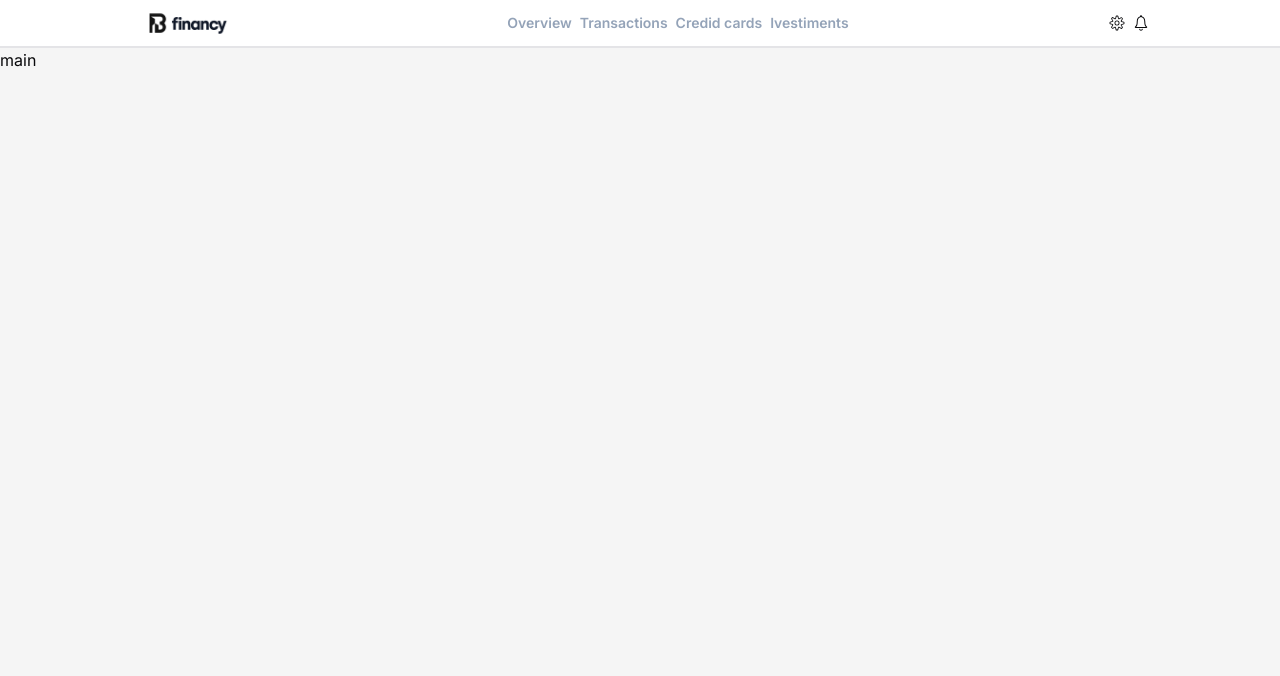
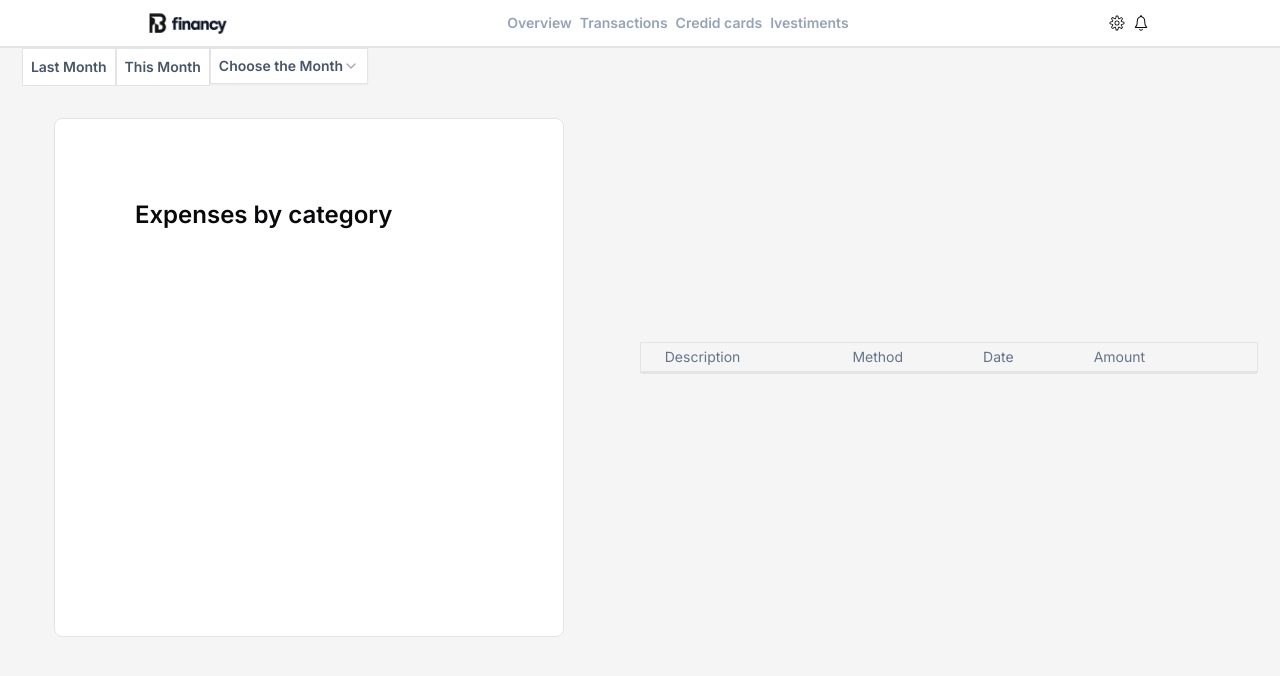
Before and after one commit to Pedroo07/B-Finances, a Next.js app: page /transactions in a window 1280 px wide. Shown: the top 676 px of the page. Built offline with nearby package versions, Linux system fonts and the light colour scheme.

Commit message:
creating transaction page interface

```diff
--- a/app/components/header.tsx
+++ b/app/components/header.tsx
@@ -1,4 +1,5 @@
 import Image from 'next/image'
+import Link from 'next/link';
 import React from 'react'
 import { CiSettings } from "react-icons/ci";
 import { IoIosNotificationsOutline } from "react-icons/io";
@@ -9,8 +10,8 @@ const Header = () => {
         <div><Image src='/Logo.png' alt='logo' width={120} height={120}/></div>
         <div>
             <ul className='flex items-center gap-2 font-Inter'>
-                <li className='text-sm font-semibold text-slate-400 active:text-blue-400 cursor-pointer'>Overview</li>
-                <li className='text-sm font-semibold text-slate-400 active:text-blue-400 cursor-pointer'>Transactions</li>
+                <li className='text-sm font-semibold text-slate-400 active:text-blue-400 cursor-pointer'><Link href="/">Overview</Link></li>
+                <li className='text-sm font-semibold text-slate-400 active:text-blue-400 cursor-pointer'><Link href="/transactions">Transactions</Link></li>
                 <li className='text-sm font-semibold text-slate-400 active:text-blue-400 cursor-pointer'>Credid cards</li>
                 <li className='text-sm font-semibold text-slate-400 active:text-blue-400 cursor-pointer'>Ivestiments</li>
             </ul>
--- a/app/components/main.tsx
+++ b/app/components/main.tsx
@@ -1,5 +1,5 @@
 "use client"
-import React, { ChangeEvent} from 'react'
+import React, { ChangeEvent } from 'react'
 import { FC, useState } from 'react';
 import { CiCalendarDate } from "react-icons/ci";
 import { IoIosArrowRoundUp, IoIosArrowRoundDown } from "react-icons/io";
@@ -9,8 +9,8 @@ import { Input } from "@/components/ui/input"
 import { Select, SelectContent, SelectGroup, SelectItem, SelectTrigger, SelectValue, SelectLabel } from '@/components/ui/select';
 import { Button } from '@/components/ui/button';
 import { Income } from "../incomes"
-import TransactionItem from './transactions';
-import { DonutChart,GraphicListItem, } from './graphic';
+import { TransactionItem, TransactionHeader } from './transactions';
+import { DonutChart, GraphicListItem, } from './graphic';
 import { separateAmountByMethod } from './graphic';
 import { v4 as uuidv4 } from 'uuid';
 export const Main: FC = () => {
@@ -148,7 +148,7 @@ export const Main: FC = () => {
     }
     console.log(items)
 
-    const results =  separateAmountByMethod(items)
+    const results = separateAmountByMethod(items)
 
 
     return (
@@ -161,7 +161,6 @@ export const Main: FC = () => {
                         <li className='border text-slate-600 active:text-blue-400 p-2 bg-white'><button>Last month</button></li>
                         <li className='border text-slate-600 active:text-blue-400 p-2 bg-white rounded-e-sm'><button>This year</button></li>
                         <li className='flex border text-slate-600 active:text-blue-400 p-2 bg-white items-center gap-0.5 rounded mx-2'><CiCalendarDate className='text-sm' /><button>Select period</button></li>
-
                     </ul>
                 </div>
                 <div className='grid grid-flow-col grid-rows-2 gap-8  mx-auto max-w-screen-xl items-center'>
@@ -283,10 +282,10 @@ export const Main: FC = () => {
                 <section className='border rounded-lg bg-white p-4 m-4'>
                     <p className='font-semibold'>Expenses by category</p>
                     <div>
-                        <DonutChart results={results}/>
+                        <DonutChart results={results} />
                     </div>
                     <div>
-                     <GraphicListItem results={results}/>
+                        <GraphicListItem results={results} />
                     </div>
                 </section>
                 <section className='bg-white '>
@@ -295,14 +294,7 @@ export const Main: FC = () => {
                         <p className='text-sm font-semibold text-slate-400'>Check your last transactions</p>
                     </header>
                     <main>
-                        <div>
-                            <ul className='flex justify-between bg-neutral-100 border gap-20 pl-6 pr-28 py-1'>
-                                <li className='text-sm  text-slate-500  pr-8'>Description</li>
-                                <li className='text-sm  text-slate-500'>Method</li>
-                                <li className='text-sm  text-slate-500'>Date</li>
-                                <li className='text-sm  text-slate-500'>Amount</li>
-                            </ul>
-                        </div>
+                        <TransactionHeader />
                         <div className='border rounded-b-lg max-h-96 overflow-auto'>
                             <ul className='divide-y '>
                                 {items.map((item => (
--- a/app/components/transactions.tsx
+++ b/app/components/transactions.tsx
@@ -14,17 +14,28 @@ type TransactionItemProps = {
     onDelete: (id: string) => void
 }
 
- const TransactionItem: React.FC<TransactionItemProps> = ({item, onDelete}) => {
+export const TransactionHeader = () => {
+    return (
+        <div>
+            <ul className='flex justify-between bg-neutral-100 border gap-20 pl-6 pr-28 py-1'>
+                <li className='text-sm  text-slate-500  pr-8'>Description</li>
+                <li className='text-sm  text-slate-500'>Method</li>
+                <li className='text-sm  text-slate-500'>Date</li>
+                <li className='text-sm  text-slate-500'>Amount</li>
+            </ul>
+        </div>
+    )
+}
+
+export const TransactionItem: React.FC<TransactionItemProps> = ({ item, onDelete }) => {
     return (
         <li className='flex justify-between items-center p-2'>
             <p className='flex gap-4 items-center pr-8 pl-4'><FcCurrencyExchange />{item.description}</p>
             <p className='text-slate-600 text-sm'>{item.method}</p>
             <p className='text-slate-500 text-sm'>{item.date}</p>
-                <p className={`text-sm pr-8 ${
-                    item.amount > 0 ? 'text-green-500' : 'text-red-500'
+            <p className={`text-sm pr-8 ${item.amount > 0 ? 'text-green-500' : 'text-red-500'
                 }`}>{item.amount > 0 ? '+' : ''}{item.amount}</p>
-                <p className='font-semibold text-slate-500 px-2'><button onClick={() => {onDelete(item.id)}}>X</button></p>
+            <p className='font-semibold text-slate-500 px-2'><button onClick={() => { onDelete(item.id) }}>X</button></p>
         </li>
     )
 }
-export default TransactionItem
--- a/app/transactions/components/main.tsx
+++ b/app/transactions/components/main.tsx
@@ -1,7 +1,80 @@
-import React from 'react'
+"use client"
+import React, { useState } from 'react'
+import { TransactionHeader, TransactionItem } from "@/app/components/transactions"
+import { Income } from "@/app/incomes"
+import { DonutChart, GraphicListItem, separateAmountByMethod } from "@/app/components/graphic"
+import { Select, SelectContent, SelectItem, SelectTrigger, SelectValue } from "@/components/ui/select"
+export const Main = () => {
+  const [items, setItems] = useState<Income[]>(() => {
 
-export const Main = () => {
+    try {
+      const itemsOnStorage = localStorage.getItem("items")
+      return itemsOnStorage ? JSON.parse(itemsOnStorage) : []
+    } catch (e) {
+      console.error("error parsing 'items' from localStorage", e)
+      return []
+    }
+
+  })
+  const handleDeleteItem = (id: string) => {
+    const itemArray = items.filter(item => {
+      return item.id !== id
+    })
+    setItems(itemArray)
+
+    localStorage.setItem("items", JSON.stringify(itemArray))
+  }
+  const results = separateAmountByMethod(items)
   return (
-    <div>main</div>
+    <div className='flex justify-around items-center'>
+      <section>
+        <div>
+          <ul className='flex text-sm font-semibold divide-x'>
+            <li className='border p-2 bg-white text-slate-600'><button>Last Month</button></li>
+            <li className='border p-2 bg-white text-slate-600'><button>This Month</button></li>
+            <li>
+              <Select name='Choose the Month'>
+                <SelectTrigger className='bg-white text-slate-600 rounded-none p-2'>
+                  <SelectValue placeholder="Choose the Month" />
+                </SelectTrigger>
+                <SelectContent>
+                  <SelectItem value="january">january</SelectItem>
+                  <SelectItem value="february">february</SelectItem>
+                  <SelectItem value="march">march</SelectItem>
+                  <SelectItem value="april">april</SelectItem>
+                  <SelectItem value="may">may</SelectItem>
+                  <SelectItem value="june">june</SelectItem>
+                  <SelectItem value="july">july</SelectItem>
+                  <SelectItem value="august">august</SelectItem>
+                  <SelectItem value="september">september</SelectItem>
+                  <SelectItem value="october">october</SelectItem>
+                  <SelectItem value="november">november</SelectItem>
+                  <SelectItem value="december">december</SelectItem>
+                </SelectContent>
+              </Select>
+            </li>
+          </ul>
+        </div>
+        <section className='border rounded-lg bg-white p-16 m-8'>
+          <p className='font-semibold text-2xl p-4'>Expenses by category</p>
+          <div >
+            <DonutChart results={results} />
+          </div>
+          <div className='text-xl'>
+            <GraphicListItem results={results} />
+          </div>
+        </section>
+      </section>
+      <section className='bg-white'>
+        <TransactionHeader />
+        <div className='border rounded-b-lg max-h-[80vh] overflow-auto'>
+          <ul className='divide-y '>
+            {items.map((item => (
+              <TransactionItem key={item.id} item={item} onDelete={handleDeleteItem} />
+            )))}
+          </ul>
+        </div>
+      </section>
+    </div>
   )
 }
```
Lines whose indentation alone changed are shown as unchanged.
